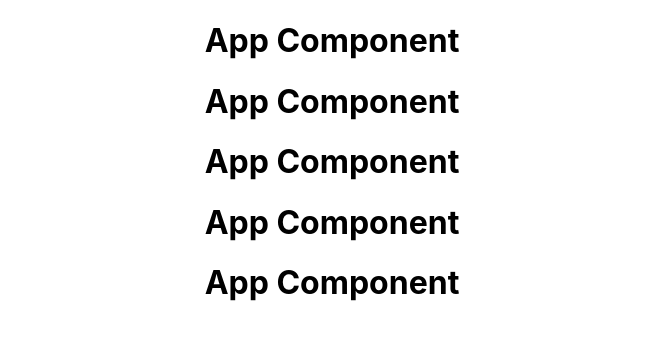
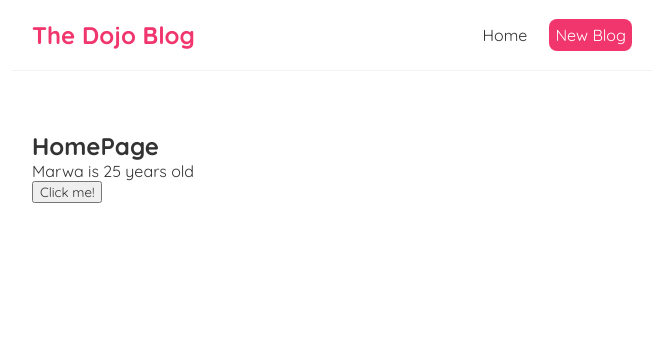
Before and after one commit to Marwamu/React-Course, a React (Create React App) app: page / in a window 1280 px wide. Shown: the top 340 px of the page, without its empty margins (308-971 px from the left). Built offline with nearby package versions, Linux system fonts and the light colour scheme.

Commit message:
lesson 9

```diff
--- a/src/App.js
+++ b/src/App.js
@@ -1,16 +1,15 @@
 // import logo from "./logo.svg";
-import "./App.css";
+
 import React from "react";
+import Navbar from "./Navbar";
+import Home from "./Home";
 
 function App() {
   return (
     <div className="App">
+      <Navbar></Navbar>
       <div className="content">
-        <h1>App Component</h1>
-        <h1>App Component</h1>
-        <h1>App Component</h1>
-        <h1>App Component</h1>
-        <h1>App Component</h1>
+        <Home />
       </div>
     </div>
   );
--- /dev/null
+++ b/src/Home.jsx
@@ -0,0 +1,22 @@
+import { useState } from "react";
+
+const Home = () => {
+  const [name, setName] = useState("Marwa");
+  const [age, setAge] = useState(25);
+  const handelClick = () => {
+    setName("Sara");
+    setAge(20);
+  };
+
+  return (
+    <div className="home">
+      <h2>HomePage</h2>
+      <p>
+        {name} is {age} years old
+      </p>
+      <button onClick={handelClick}>Click me!</button>
+    </div>
+  );
+};
+
+export default Home;
--- /dev/null
+++ b/src/Navbar.jsx
@@ -0,0 +1,22 @@
+const Navbar = () => {
+  return (
+    <nav className="navbar">
+      <h1>The Dojo Blog</h1>
+      <div className="links">
+        <a href="/">Home</a>
+        <a
+          href="/create"
+          style={{
+            color: "white",
+            borderRadius: "8px",
+            backgroundColor: "#f1356d",
+          }}
+        >
+          New Blog
+        </a>
+      </div>
+    </nav>
+  );
+};
+
+export default Navbar;
--- a/src/index.css
+++ b/src/index.css
@@ -1,13 +1,38 @@
-body {
+@import url("https://fonts.googleapis.com/css2?family=Quicksand:wght@300..700&display=swap");
+
+* {
   margin: 0;
-  font-family: -apple-system, BlinkMacSystemFont, 'Segoe UI', 'Roboto', 'Oxygen',
-    'Ubuntu', 'Cantarell', 'Fira Sans', 'Droid Sans', 'Helvetica Neue',
-    sans-serif;
-  -webkit-font-smoothing: antialiased;
-  -moz-osx-font-smoothing: grayscale;
+  font-family: "Quicksand";
+  color: #333;
 }
 
-code {
-  font-family: source-code-pro, Menlo, Monaco, Consolas, 'Courier New',
-    monospace;
+.navbar {
+  padding: 20px;
+  display: flex;
+  align-items: center;
+  justify-content: space-between;
+  max-width: 600px;
+  margin: 0 auto;
+  border-bottom: 1px solid #f2f2f2;
 }
+
+.navbar h1 {
+  color: #f1356d;
+}
+.links {
+  margin-left: auto;
+}
+
+.links a {
+  margin-left: 16px;
+  text-decoration: none;
+  padding: 6px;
+}
+.links a:hover {
+  color: #f1356d;
+}
+.content {
+  margin: 40px auto;
+  max-width: 600px;
+  padding: 20px;
+}
```
